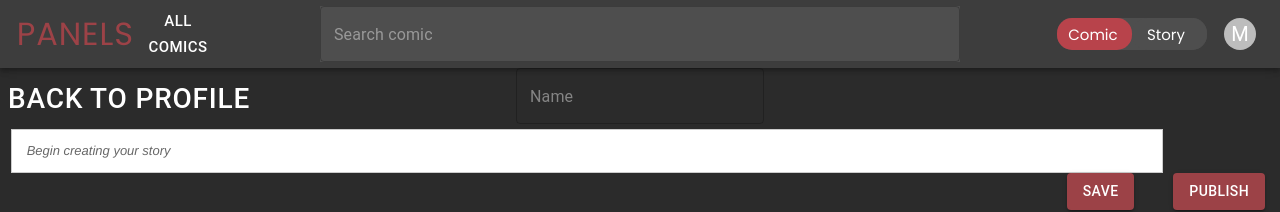
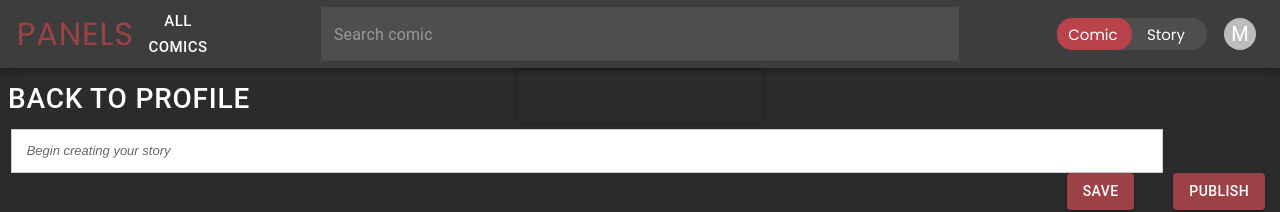
Before and after one commit to CobyYee/Panels, a React (Create React App) app in the folder client/: page /storyeditor in a window 1280 px wide. Shown: the top 212 px of the page. Built offline with nearby package versions, Linux system fonts and the light colour scheme; no server answers.

Commit message:
Fixed getStoryChapterById

```diff
--- a/client/src/components/ComicScreen.js
+++ b/client/src/components/ComicScreen.js
@@ -13,7 +13,12 @@ export default function ComicScreen() {
     const [status, setStatus] = useState("chapters");
 
     function handleChapter(chapterId) {
-        store.loadComicChapter(chapterId);
+        if (store.mode === "comic") {
+            store.loadComicChapter(chapterId);
+        }
+        else {
+            store.loadStoryChapter(chapterId);
+        }
         if (store.work.published !== null) {
             navigate("/chapter/");
         }
--- a/client/src/components/StoryEditor.js
+++ b/client/src/components/StoryEditor.js
@@ -1,10 +1,12 @@
 import Quill from 'quill'
 import 'react-quill/dist/quill.snow.css';
-import { useEffect } from 'react'
+import { useContext, useEffect } from 'react'
 import { Button, Grid, TextField } from '@mui/material'
 import { useNavigate } from 'react-router-dom'
+import GlobalStoreContext from '../store'
 
 export default function StoryEditor() {
+    const {store} = useContext(GlobalStoreContext)
 
     let quill;
     let navigate = useNavigate();
@@ -39,7 +41,7 @@ export default function StoryEditor() {
                 <Button variant="text" onClick = {() => navigate('/profile/')} sx = {{color: 'white', fontSize: '28px'}}>Back to Profile</Button>
             </Grid>
             <Grid item xs = {6} sx = {{display: 'flex', justifyContent:'center'}} >
-                <TextField placeholder = "Name" sx = {{input: {color: 'white'}}}>  </TextField>
+                <TextField value={(store.chapter !== null) ? store.chapter.name : ""} sx = {{input: {color: 'white'}}}>  </TextField>
             </Grid>
             <Grid item xs = {3}/>
 
--- a/client/src/store/index.js
+++ b/client/src/store/index.js
@@ -638,6 +638,7 @@ function GlobalStoreContextProvider(props) {
         const response = await api.getStoryChapterById(id);
         if (response.status === 200) {
             let chapter = response.data.data;
+            console.log(chapter);
             storeReducer({
                 type: GlobalStoreActionType.LOAD_CHAPTER,
                 payload: {
```
Also changed, not shown: 1 other file (tests, documents, lock files or other folders).
